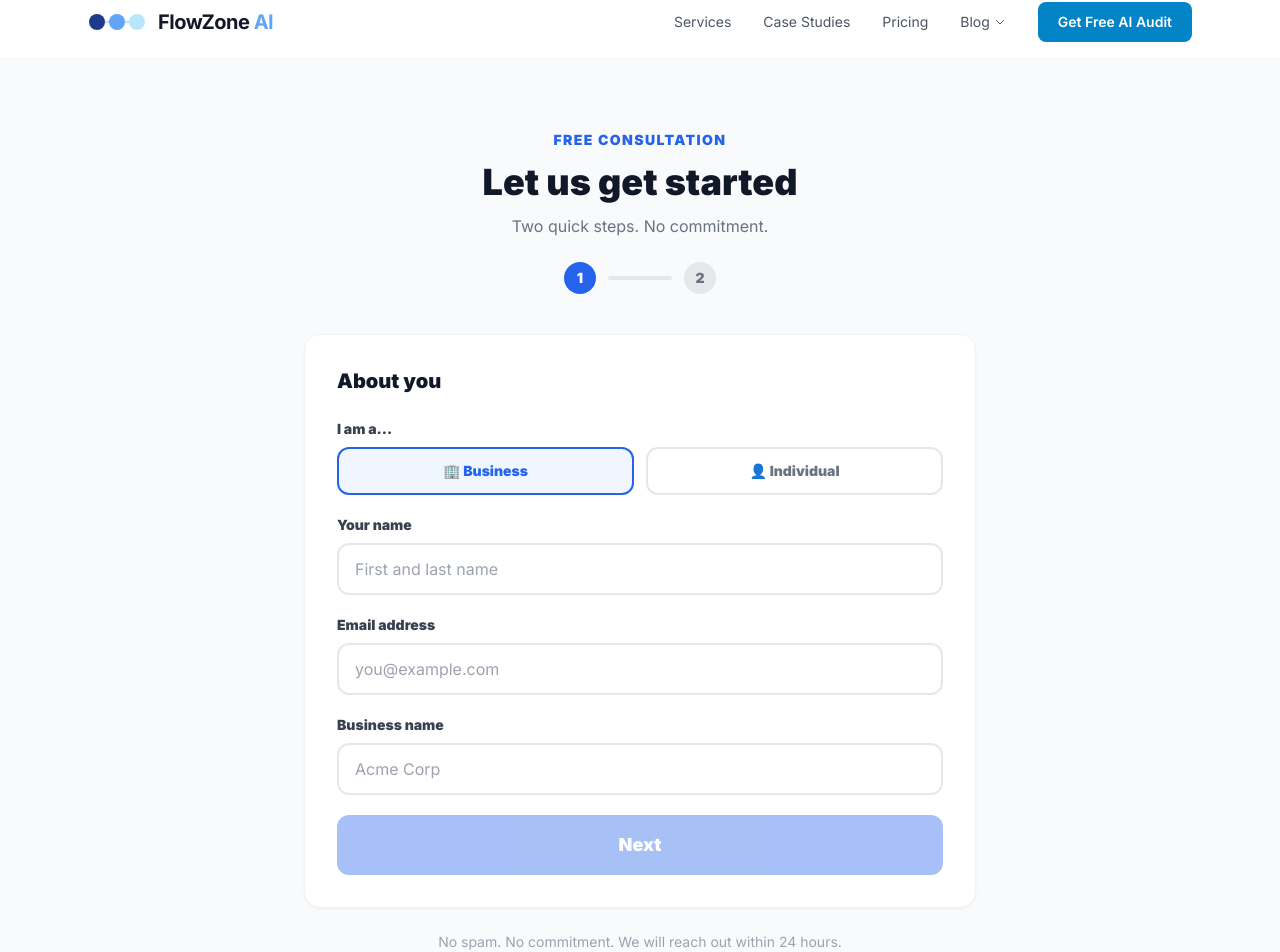
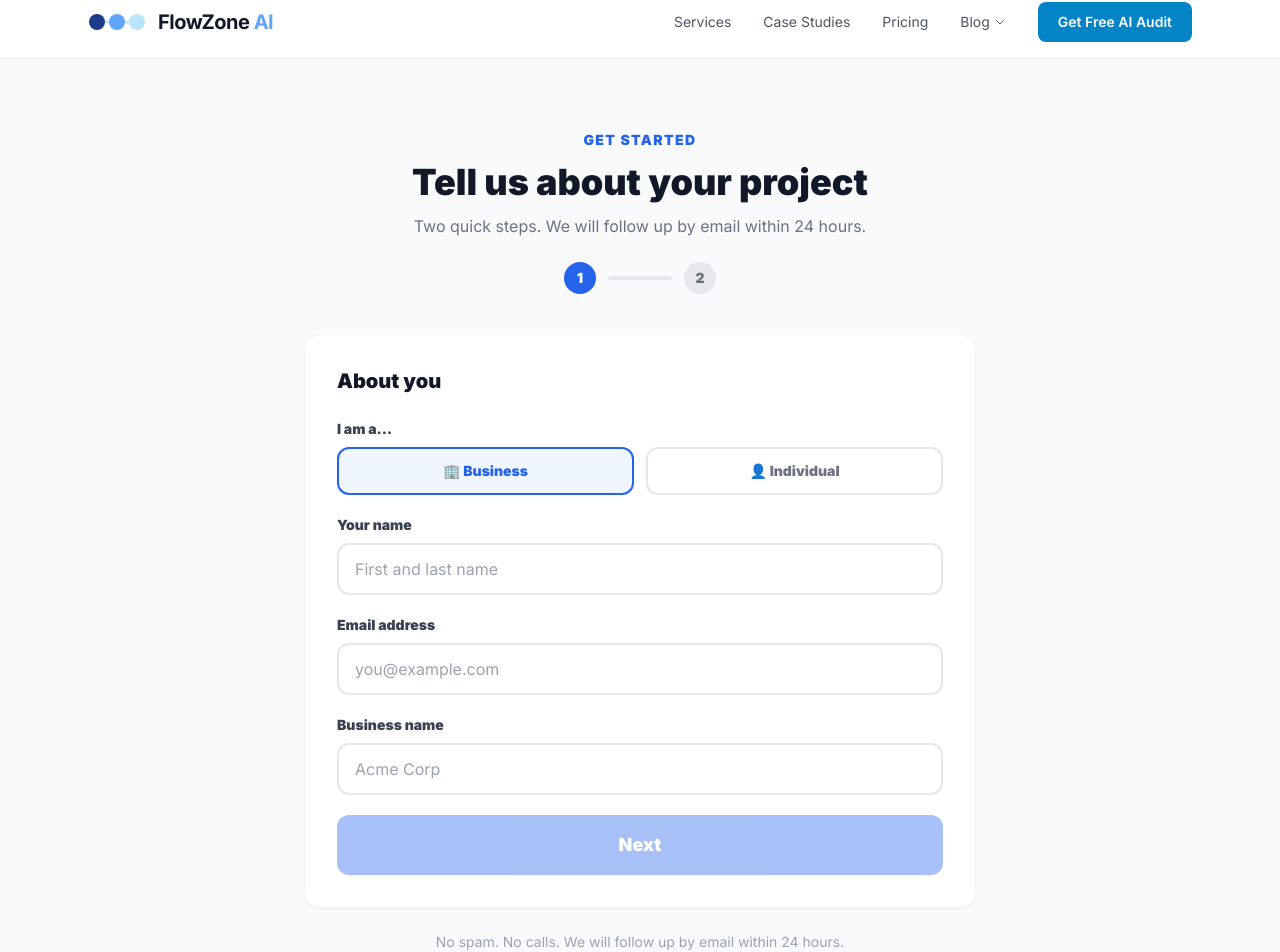
Before and after one commit to dennymypenny/flowzone-ai, a Next.js app: page /intake in a window 1280 px wide. Shown: the part 14-966 px from the top of the page. Built offline with nearby package versions, Linux system fonts and the light colour scheme.

Commit message:
Intake: email-only success message, rename submit button, remove call language

```diff
--- a/src/app/intake/page.tsx
+++ b/src/app/intake/page.tsx
@@ -13,8 +13,14 @@ export default function Intake() {
   const [step, setStep] = useState(1);
   const [submitted, setSubmitted] = useState(false);
   const [form, setForm] = useState({
-    name: "", email: "", business: "", type: "business",
-    service: "", goal: "", timeline: "", budget: "",
+    name: "",
+    email: "",
+    business: "",
+    type: "business",
+    service: "",
+    goal: "",
+    timeline: "",
+    budget: "",
   });
 
   const update = (k: string, v: string) => setForm(f => ({ ...f, [k]: v }));
@@ -37,9 +43,13 @@ export default function Intake() {
           <div className="text-6xl mb-6">🎉</div>
           <h1 className="text-3xl font-black text-gray-900 mb-4">You are all set!</h1>
           <p className="text-gray-600 text-lg mb-8">
-            Thanks, {form.name}! We will review your info and reach out within 24 hours to schedule your free consultation.
+            Thanks, {form.name}! We will review your details and follow up within 24 hours by
+            email with next steps. No calls required.
           </p>
-          <Link href="/" className="bg-blue-600 text-white px-8 py-4 rounded-xl font-black hover:bg-blue-700 transition-colors inline-block">
+          <Link
+            href="/"
+            className="bg-blue-600 text-white px-8 py-4 rounded-xl font-black hover:bg-blue-700 transition-colors inline-block"
+          >
             Back to Home
           </Link>
         </div>
@@ -52,9 +62,9 @@ export default function Intake() {
       <div className="max-w-2xl mx-auto">
         {/* Header */}
         <div className="text-center mb-10">
-          <p className="text-blue-600 font-black uppercase tracking-widest text-sm mb-3">FREE CONSULTATION</p>
-          <h1 className="text-4xl font-black text-gray-900 mb-3">Let us get started</h1>
-          <p className="text-gray-500">Two quick steps. No commitment.</p>
+          <p className="text-blue-600 font-black uppercase tracking-widest text-sm mb-3">GET STARTED</p>
+          <h1 className="text-4xl font-black text-gray-900 mb-3">Tell us about your project</h1>
+          <p className="text-gray-500">Two quick steps. We will follow up by email within 24 hours.</p>
           {/* Step indicator */}
           <div className="flex items-center justify-center gap-3 mt-6">
             <div className={`w-8 h-8 rounded-full flex items-center justify-center font-black text-sm ${step >= 1 ? "bg-blue-600 text-white" : "bg-gray-200 text-gray-500"}`}>1</div>
@@ -67,7 +77,6 @@ export default function Intake() {
           {step === 1 && (
             <div className="space-y-5">
               <h2 className="text-xl font-black text-gray-900 mb-6">About you</h2>
-
               {/* Business or Individual toggle */}
               <div>
                 <label className="block text-sm font-black text-gray-700 mb-2">I am a...</label>
@@ -83,7 +92,6 @@ export default function Intake() {
                   ))}
                 </div>
               </div>
-
               <div>
                 <label className="block text-sm font-black text-gray-700 mb-2">Your name</label>
                 <input
@@ -94,7 +102,6 @@ export default function Intake() {
                   className="w-full border-2 border-gray-200 rounded-xl px-4 py-3 text-gray-900 focus:outline-none focus:border-blue-600 transition-colors"
                 />
               </div>
-
               <div>
                 <label className="block text-sm font-black text-gray-700 mb-2">Email address</label>
                 <input
@@ -105,7 +112,6 @@ export default function Intake() {
                   className="w-full border-2 border-gray-200 rounded-xl px-4 py-3 text-gray-900 focus:outline-none focus:border-blue-600 transition-colors"
                 />
               </div>
-
               <div>
                 <label className="block text-sm font-black text-gray-700 mb-2">
                   {form.type === "business" ? "Business name" : "Your role or profession"}
@@ -118,7 +124,6 @@ export default function Intake() {
                   className="w-full border-2 border-gray-200 rounded-xl px-4 py-3 text-gray-900 focus:outline-none focus:border-blue-600 transition-colors"
                 />
               </div>
-
               <button
                 onClick={() => setStep(2)}
                 disabled={!form.name || !form.email || !form.business}
@@ -132,7 +137,6 @@ export default function Intake() {
           {step === 2 && (
             <div className="space-y-5">
               <h2 className="text-xl font-black text-gray-900 mb-6">What do you need?</h2>
-
               {/* Service selection */}
               <div>
                 <label className="block text-sm font-black text-gray-700 mb-3">Select a service</label>
@@ -154,7 +158,6 @@ export default function Intake() {
                   ))}
                 </div>
               </div>
-
               {/* Goal */}
               <div>
                 <label className="block text-sm font-black text-gray-700 mb-2">What is your main goal?</label>
@@ -166,7 +169,6 @@ export default function Intake() {
                   className="w-full border-2 border-gray-200 rounded-xl px-4 py-3 text-gray-900 focus:outline-none focus:border-blue-600 transition-colors resize-none"
                 />
               </div>
-
               {/* Timeline + Budget row */}
               <div className="grid grid-cols-2 gap-4">
                 <div>
@@ -198,7 +200,6 @@ export default function Intake() {
                   </select>
                 </div>
               </div>
-
               <div className="flex gap-3 pt-2">
                 <button
                   onClick={() => setStep(1)}
@@ -211,7 +212,7 @@ export default function Intake() {
                   disabled={!form.service || !form.goal}
                   className="flex-1 bg-blue-600 text-white py-4 rounded-xl font-black text-lg hover:bg-blue-700 transition-colors disabled:opacity-40 disabled:cursor-not-allowed"
                 >
-                  Book Free Consultation
+                  Send My Project Details
                 </button>
               </div>
             </div>
@@ -219,7 +220,7 @@ export default function Intake() {
         </div>
 
         <p className="text-center text-gray-400 text-sm mt-6">
-          No spam. No commitment. We will reach out within 24 hours.
+          No spam. No calls. We will follow up by email within 24 hours.
         </p>
       </div>
     </main>
```
